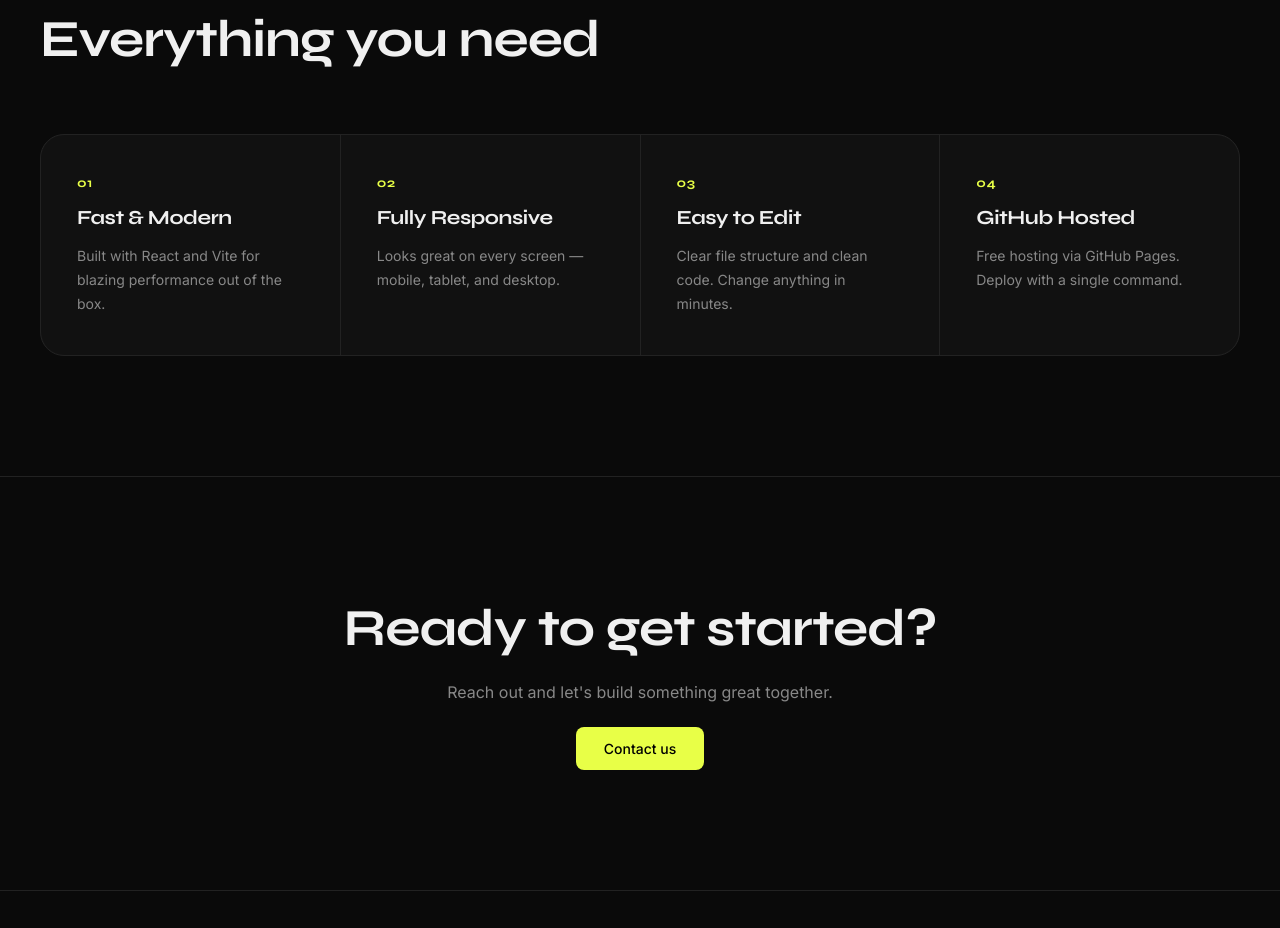
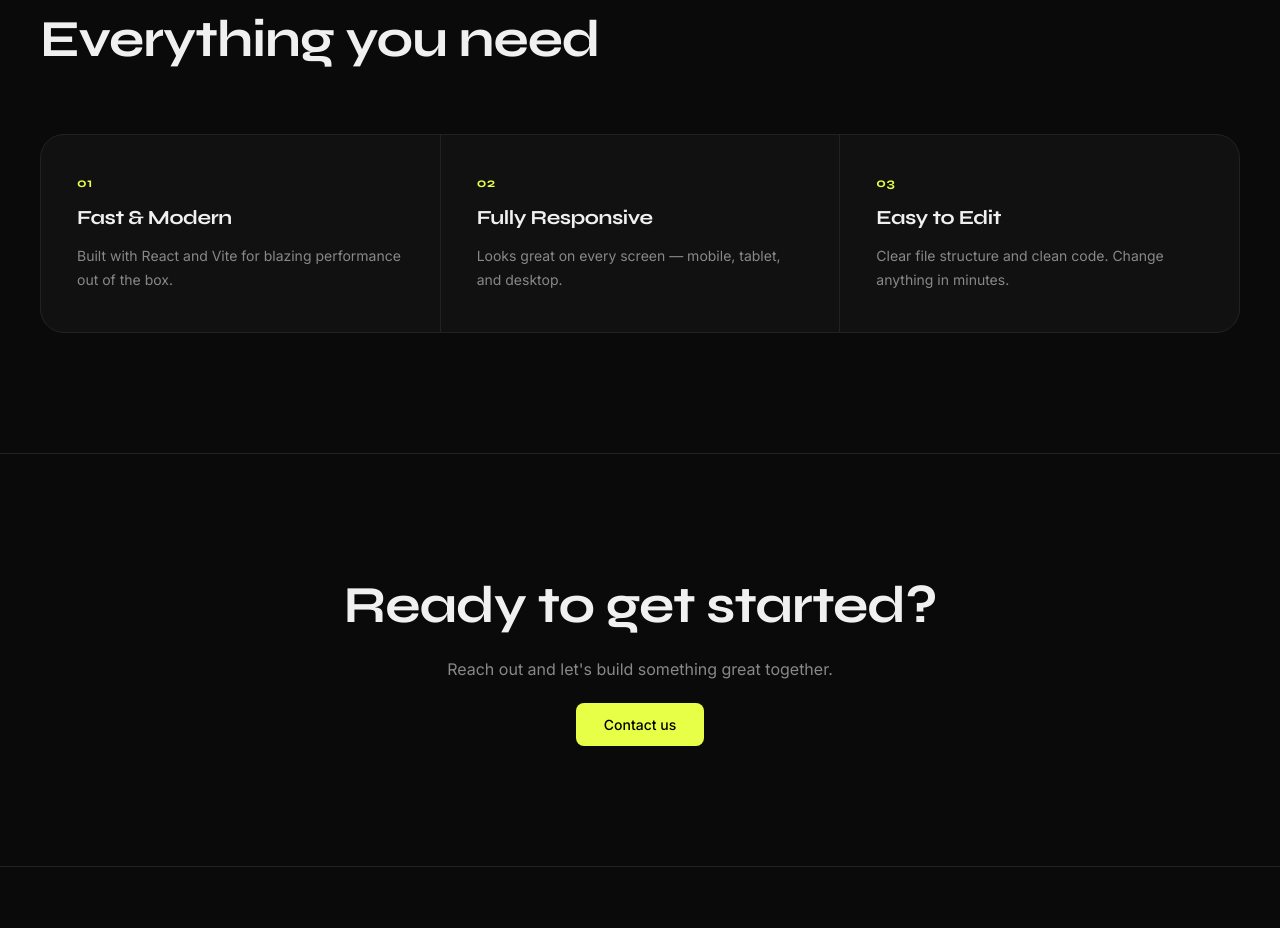
Before and after one commit to Ledgeum/my-site, a React (Vite) app: page / in a window 1280 px wide. Shown: the part 940-1868 px from the top of the page. Built offline with nearby package versions, Linux system fonts and the light colour scheme.

Commit message:
Update Home.jsx

```diff
--- a/src/pages/Home/Home.jsx
+++ b/src/pages/Home/Home.jsx
@@ -30,7 +30,6 @@ function Home() {
               { num: '01', title: 'Fast & Modern', desc: 'Built with React and Vite for blazing performance out of the box.' },
               { num: '02', title: 'Fully Responsive', desc: 'Looks great on every screen — mobile, tablet, and desktop.' },
               { num: '03', title: 'Easy to Edit', desc: 'Clear file structure and clean code. Change anything in minutes.' },
-              { num: '04', title: 'GitHub Hosted', desc: 'Free hosting via GitHub Pages. Deploy with a single command.' },
             ].map(({ num, title, desc }) => (
               <div key={num} className={styles.card}>
                 <span className={styles.cardNum}>{num}</span>
```
